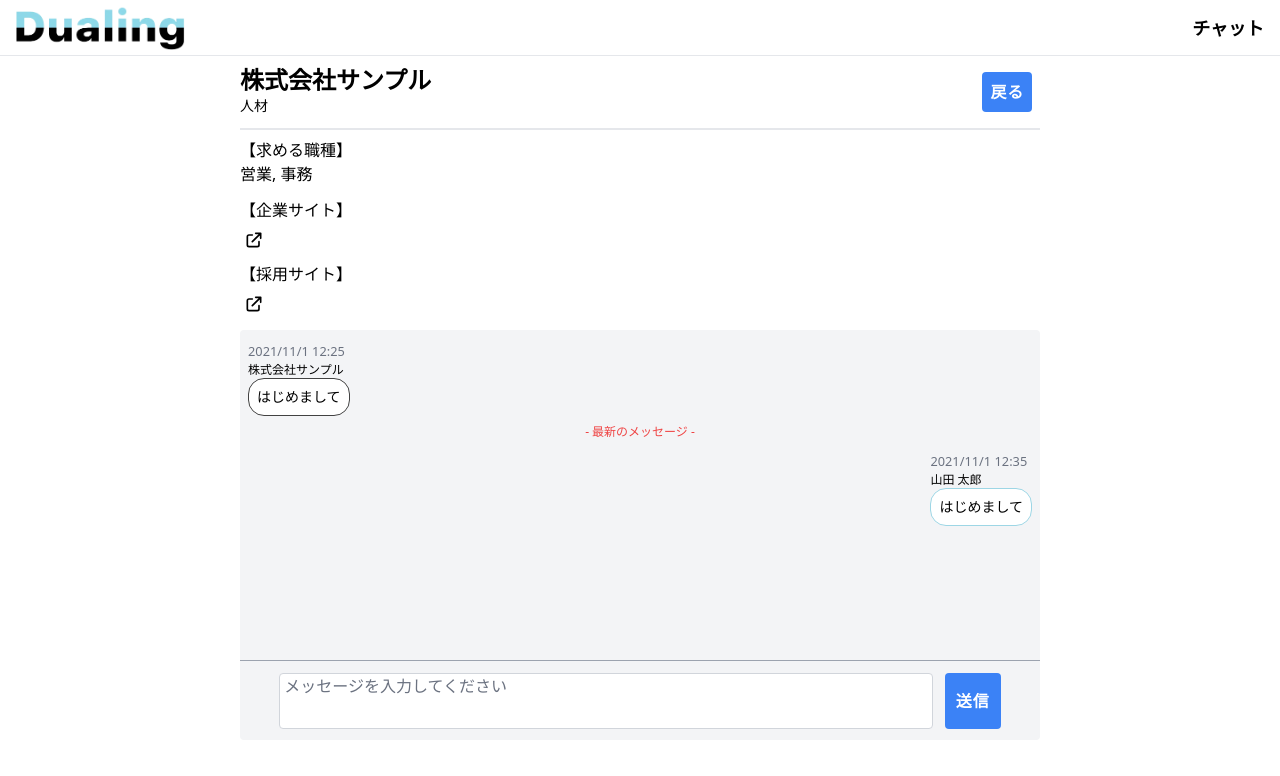
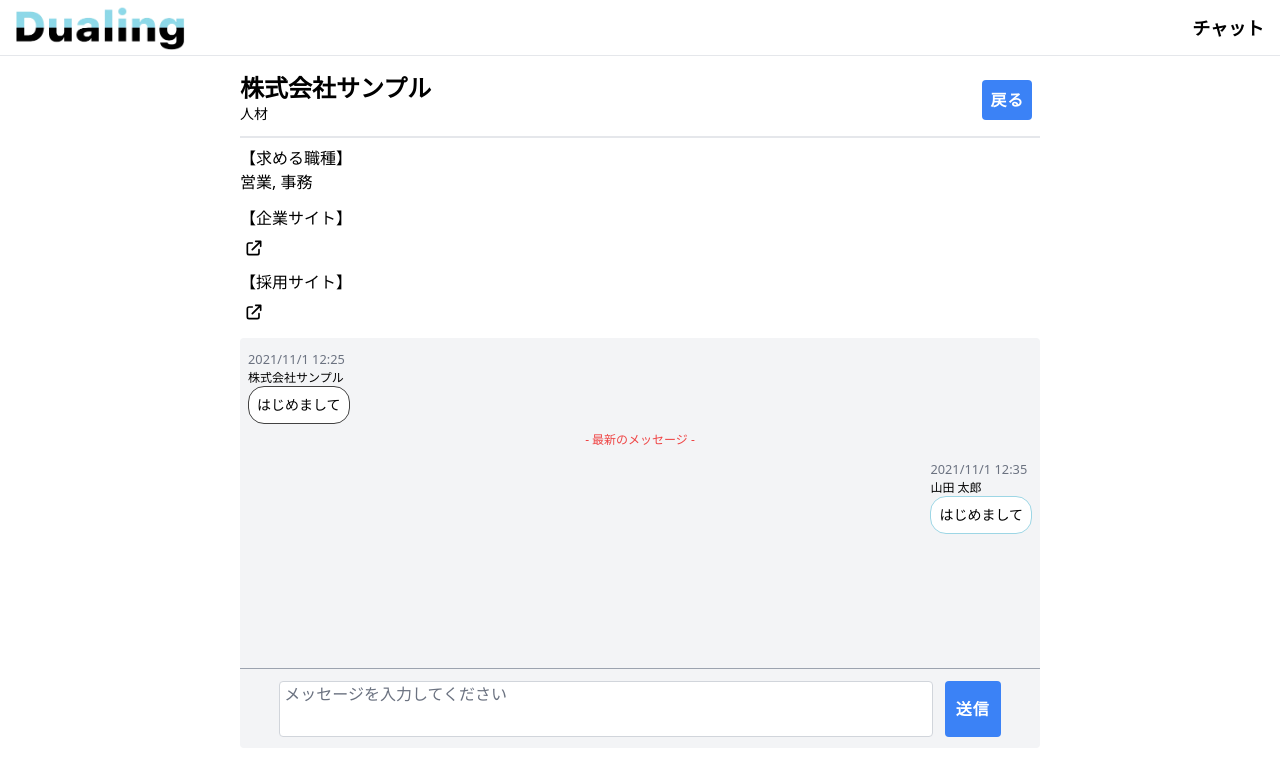
Before and after one commit to OpenFruits/dualing-usability, a Next.js app: page /mypage/chat/1 in a window 1280 px wide. Shown: the top 776 px of the page. Built offline with nearby package versions, Linux system fonts and the light colour scheme.

Commit message:
💄 fix

```diff
--- a/pages/mypage/chat/[id].tsx
+++ b/pages/mypage/chat/[id].tsx
@@ -15,7 +15,7 @@ const CompanyId: NextPage = () => {
   return (
     <>
       <Header pageTitle="チャット" href="/mypage" />
-      <div className="my-2 mx-auto w-full sm:w-[600px] lg:w-[800px]">
+      <div className="my-4 mx-auto w-full sm:w-[600px] lg:w-[800px]">
         <div className="sm:flex sm:flex-row-reverse sm:justify-between">
           <div className="flex justify-end my-2 mx-2">
             <Button className="h-10 rounded" onClick={() => router.push("/mypage")}>
```
